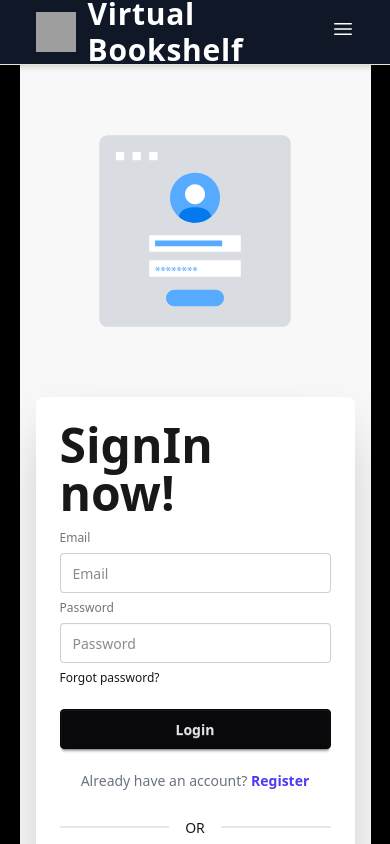
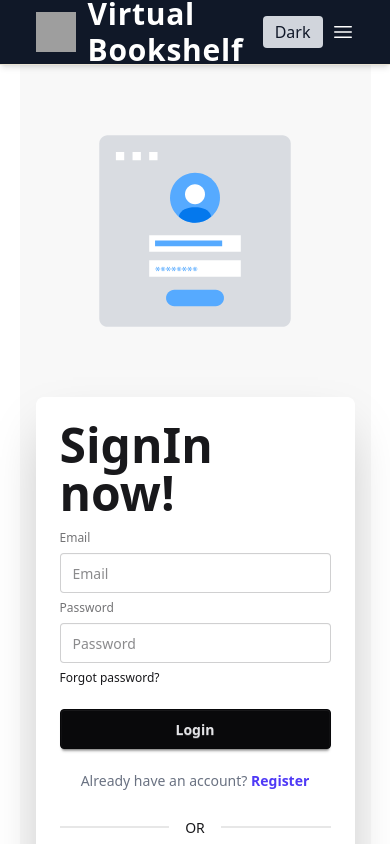
Before and after one commit to dev-ratul/virtual-bookshelf-client-2, a React (Vite) app: page /signIn in a window 390 px wide. Shown: the top 844 px of the page. Built offline with nearby package versions, Linux system fonts and the light colour scheme; no server answers; grey boxes are pictures that could not be loaded.

Commit message:
dark and light mode update

```diff
--- a/src/Pages/Layout/Root.jsx
+++ b/src/Pages/Layout/Root.jsx
@@ -5,7 +5,7 @@ import Footer from '../Shared/Footer';
 
 const Root = () => {
     return (
-        <div className='bg-black'>
+        <div className=''>
             <Navber></Navber>
             <div className='max-w-[90vw] m-auto'>
                 <Outlet></Outlet>
--- a/src/Pages/Shared/Navber.jsx
+++ b/src/Pages/Shared/Navber.jsx
@@ -1,12 +1,31 @@
 import { NavLink, useNavigate } from "react-router";
 import { AuthContext } from "../../Context/AuthContext/AuthContext";
-import { useContext } from "react";
+import { useContext, useEffect, useState } from "react";
 import { Disclosure } from "@headlessui/react";
 import { Bars3Icon, XMarkIcon } from "@heroicons/react/24/outline";
 
 const Navber = () => {
   const { user, logOut } = useContext(AuthContext);
   const navigate = useNavigate();
+
+  const [darkMode, setDarkMode] = useState(() => {
+    // লোকাল স্টোরেজ থেকে থিম নিয়ে আসা
+    if (typeof window !== "undefined") {
+      const saved = localStorage.getItem("darkMode");
+      return saved === "true";
+    }
+    return false;
+  });
+
+  // darkMode state অনুযায়ী html root এ class যোগ/অপসারণ
+  useEffect(() => {
+    if (darkMode) {
+      document.documentElement.classList.add("dark");
+    } else {
+      document.documentElement.classList.remove("dark");
+    }
+    localStorage.setItem("darkMode", darkMode);
+  }, [darkMode]);
 
   const handleLogout = () => {
     logOut()
@@ -71,7 +90,7 @@ const Navber = () => {
   return (
     <Disclosure
       as="nav"
-      className="bg-gray-900 shadow-md sticky top-0 z-50 border-b border-[#EAE4D5]"
+      className="bg-gray-900 shadow-md sticky top-0 z-50 border-b border-[#EAE4D5] dark:bg-gray-800"
     >
       {({ open }) => (
         <>
@@ -99,6 +118,15 @@ const Navber = () => {
 
               {/* Desktop Buttons */}
               <div className="hidden lg:flex items-center gap-4">
+                {/* Dark Mode Toggle Button */}
+                <button
+                  onClick={() => setDarkMode(!darkMode)}
+                  className="mr-4 px-3 py-1 bg-gray-300 dark:bg-gray-700 text-gray-900 dark:text-gray-100 rounded transition"
+                  aria-label="Toggle Dark Mode"
+                >
+                  {darkMode ? "Light Mode" : "Dark Mode"}
+                </button>
+
                 {user ? (
                   <button
                     onClick={handleLogout}
@@ -117,7 +145,16 @@ const Navber = () => {
               </div>
 
               {/* Mobile Menu Button */}
-              <div className="lg:hidden">
+              <div className="lg:hidden flex items-center gap-2">
+                {/* Dark Mode Toggle Mobile */}
+                <button
+                  onClick={() => setDarkMode(!darkMode)}
+                  className="px-3 py-1 bg-gray-300 dark:bg-gray-700 text-gray-900 dark:text-gray-100 rounded transition"
+                  aria-label="Toggle Dark Mode"
+                >
+                  {darkMode ? "Light" : "Dark"}
+                </button>
+
                 <Disclosure.Button className="inline-flex items-center justify-center rounded-md text-white hover:text-[#6f4e37] focus:outline-none">
                   {open ? (
                     <XMarkIcon className="block h-6 w-6" aria-hidden="true" />
--- /dev/null
+++ b/tailwind.config.js
@@ -0,0 +1,12 @@
+/** @type {import('tailwindcss').Config} */
+module.exports = {
+  darkMode: 'class', // ক্লাস বেজড ডার্ক মোড
+  content: [
+    "./src/**/*.{js,jsx,ts,tsx}",
+    "./public/index.html",
+  ],
+  theme: {
+    extend: {},
+  },
+  plugins: [],
+};
```
Also changed, not shown: vite.config.js (line endings or trailing spaces).
